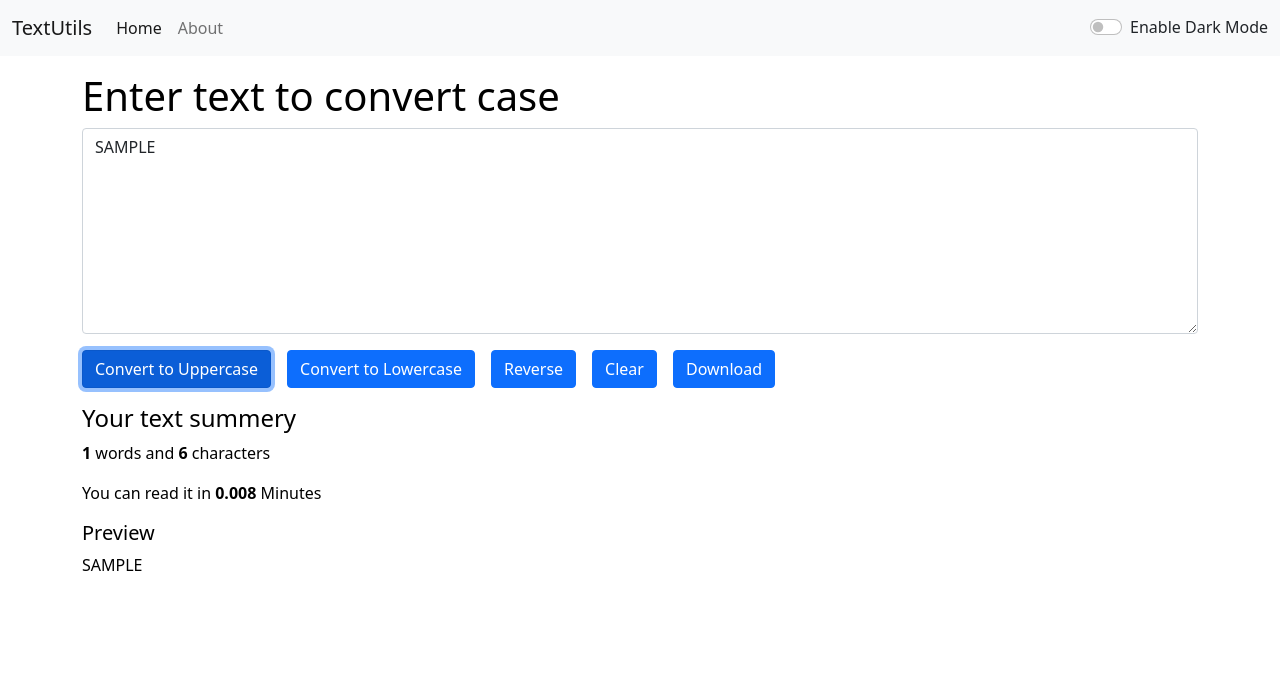
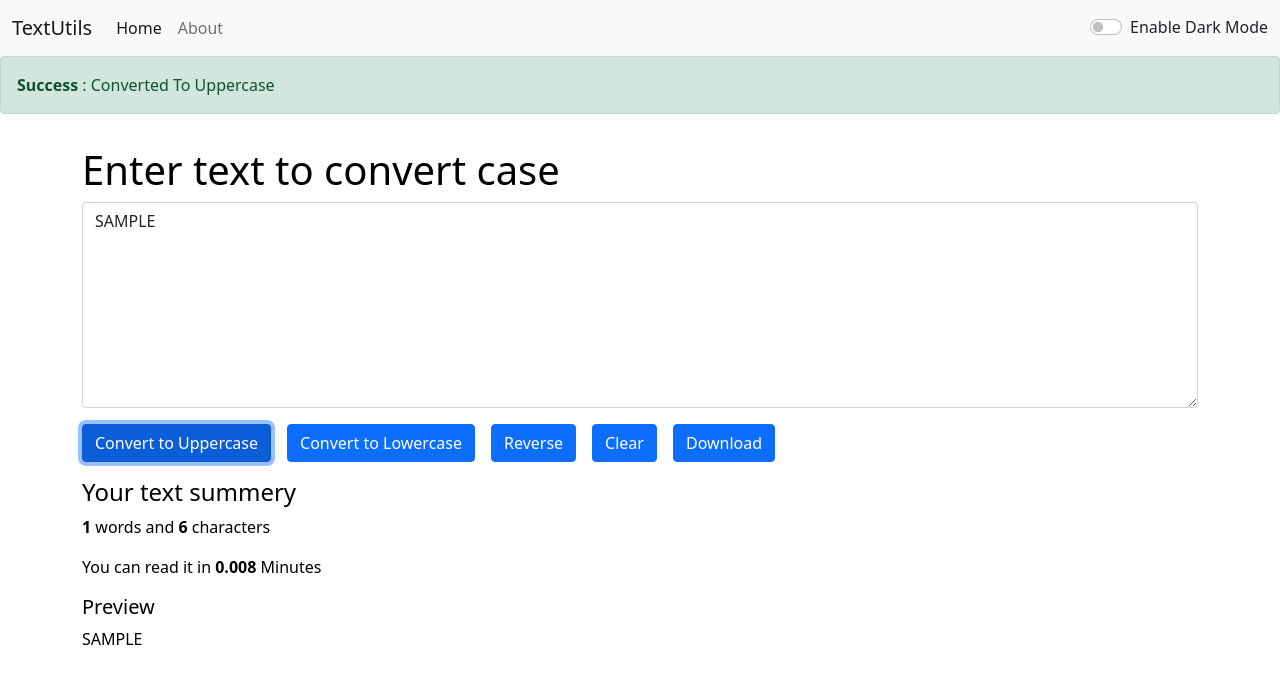
Before and after one commit to ruchipatel/Dark-Mode-Enable, a React (Create React App) app: page / in a window 1280 px wide. Both pictures are taken after typing "Sample" into the empty fields and a click on the button "Convert to Uppercase". Shown: the top 684 px of the page. Built offline with nearby package versions, Linux system fonts and the light colour scheme.

Commit message:
Full demo

```diff
--- a/src/App.js
+++ b/src/App.js
@@ -3,21 +3,36 @@
 import Navbar from './Components/Navbar';
 import TextForm from './Components/TextForm';
 import React,{useState} from 'react'
+import Alert from './Components/Alert';
 
 
 function App() {
   const [mode, setMode] = useState('light');
+
+  const [alert, setAlert] = useState(null);
+
+
+  const showAlert = (message,type) =>
+  {
+     setAlert({
+       msg:message,
+       type:type
+     })
+  }
+
   const toggleMode = () =>
   {
     if(mode === 'light')
     {
       setMode('dark');
       document.body.style.backgroundColor='#002141';
+      showAlert("Dark mode enable","Success")
     }
     else
     {
       setMode('light');
       document.body.style.backgroundColor='white';
+      showAlert("Light mode enable","Success")
     }
   }
 
@@ -25,7 +40,8 @@
   return (
     <>
     <Navbar title="TextUtils" homemenu="Home" aboutmenu="About" mode={mode} toggleMode={toggleMode}></Navbar>
-    <TextForm heading="Enter text to convert case" mode={mode}></TextForm>
+    <Alert alert={alert}/>
+    <TextForm heading="Enter text to convert case" mode={mode} showAlert={showAlert}></TextForm>
     {/* <Navbar/>*/}
      {/*<About/>*/}
     </>
--- /dev/null
+++ b/src/Components/Alert.js
@@ -0,0 +1,10 @@
+import React from 'react'
+
+export default function Alert(props) {
+  return (
+    props.alert && <div className={`alert alert-${props.alert.type==='Success'?'success':'error'} alert-dismissible fade show`}>
+    <strong>{props.alert.type}</strong> : {props.alert.msg}
+
+        </div>
+  )
+}
--- a/src/Components/TextForm.js
+++ b/src/Components/TextForm.js
@@ -5,18 +5,21 @@
 
       const handleUpCase = () => {
         let newText = text.toUpperCase();
-        setText(newText)
+        setText(newText);
+        props.showAlert("Converted To Uppercase","Success");
       }
 
       const handleLowercase = () => {
        let newText1 = text.toLowerCase();
-       setText(newText1)
+       setText(newText1);
+       props.showAlert("Converted To Lowercase","Success");
       }
 
 
       const handleReverseText = () => {
         let newText1 = text.split("").reverse().join("");
-        setText(newText1)
+        setText(newText1);
+        props.showAlert("Text is reversed","Success");
       }
 
 
@@ -30,11 +33,13 @@
         element.download = "myFile.txt";
         document.body.appendChild(element);
         element.click();
+        props.showAlert("File Downloaded","Success");
       }
 
       const handleClearText = () => {
         let newText1 = "";
-        setText(newText1)
+        setText(newText1);
+        props.showAlert("Clear Text","Success");
       }
 
       const handleChange= (event) => {
```
